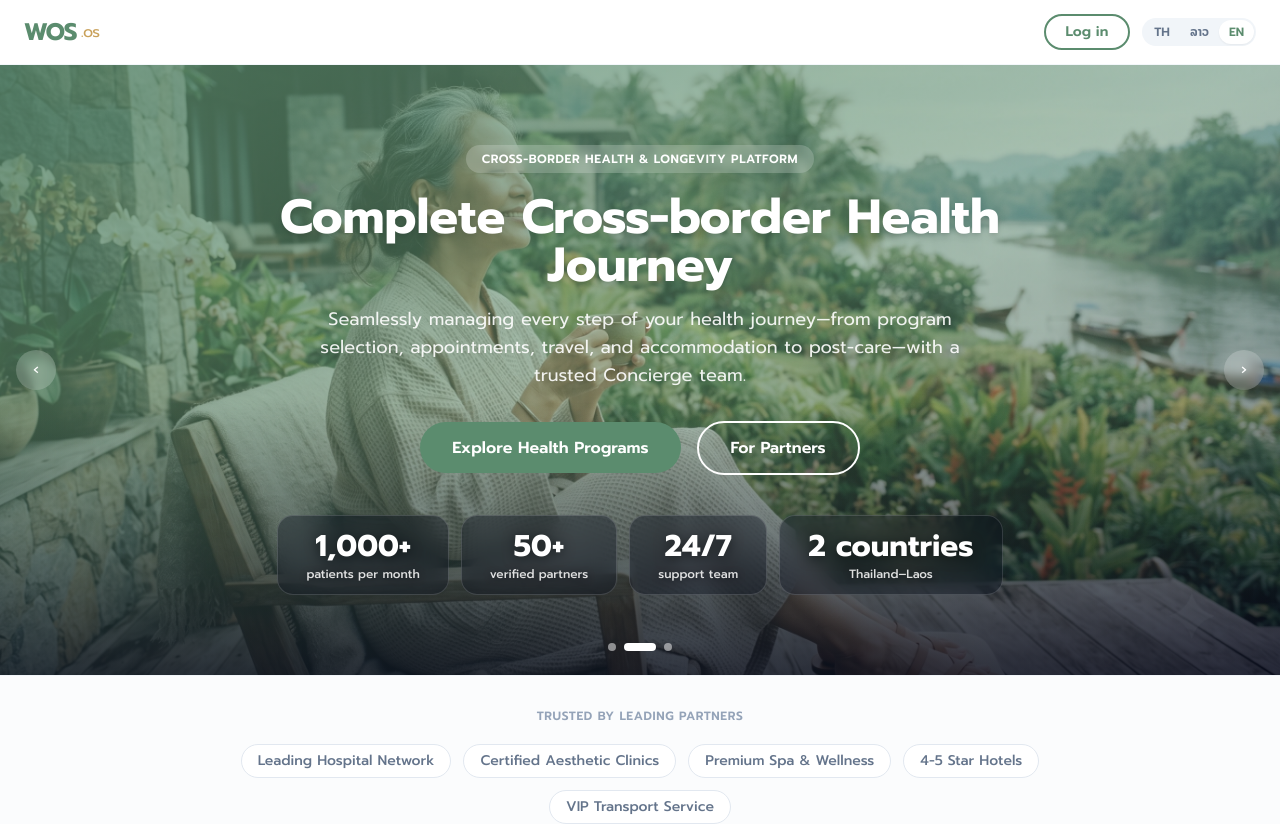
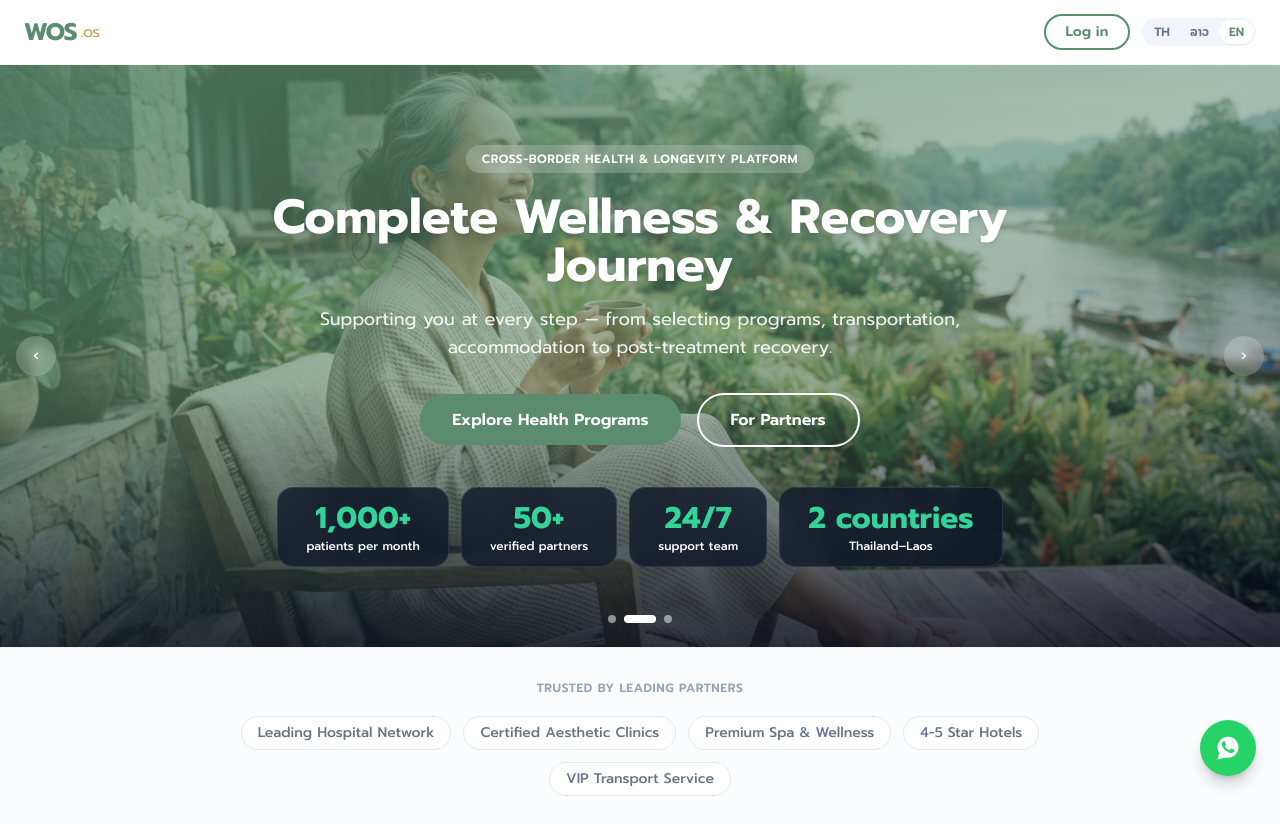
Before and after one commit to wosgateway/wos-platform, a Next.js app: page /en in a window 1280 px wide. Shown: the top 824 px of the page. Built offline with nearby package versions, Linux system fonts and the light colour scheme; no server answers; the database is empty.

Commit message:
feat(home): add WhatsApp floating button

```diff
--- a/src/app/[locale]/layout.tsx
+++ b/src/app/[locale]/layout.tsx
@@ -6,6 +6,7 @@ import { Prompt } from 'next/font/google';
 import { routing } from '@/i18n/routing';
 import { Header } from '@/components/Header';
 import { Footer } from '@/components/Footer';
+import { WhatsAppButton } from '@/components/WhatsAppButton';
 import '@/app/globals.css';
 
 const prompt = Prompt({
@@ -38,6 +39,7 @@ export default async function LocaleLayout({
           <Header />
           {children}
           <Footer />
+          <WhatsAppButton />
         </NextIntlClientProvider>
       </body>
     </html>
--- a/src/components/TrustBar.tsx
+++ b/src/components/TrustBar.tsx
@@ -9,12 +9,12 @@ export function TrustBar() {
       {items.map((item) => (
         <div
           key={item.label}
-          className="rounded-2xl border border-white/15 bg-slate-950/35 px-5 py-3 text-center backdrop-blur-md sm:px-7"
+          className="rounded-2xl border border-white/10 bg-slate-900/80 px-5 py-3 text-center backdrop-blur-md sm:px-7"
         >
-          <p className="text-2xl font-bold text-white drop-shadow-[0_2px_6px_rgba(0,0,0,0.55)] md:text-3xl">
+          <p className="text-2xl font-bold text-emerald-400 md:text-3xl">
             {item.value}
           </p>
-          <p className="mt-0.5 whitespace-nowrap text-xs font-medium text-white/85 drop-shadow-[0_1px_3px_rgba(0,0,0,0.5)]">
+          <p className="mt-0.5 whitespace-nowrap text-xs font-medium text-white">
             {item.label}
           </p>
         </div>
--- /dev/null
+++ b/src/components/WhatsAppButton.tsx
@@ -0,0 +1,37 @@
+'use client';
+
+import { useTranslations } from 'next-intl';
+
+// Lao customers primarily reach out via WhatsApp, so this floating button
+// stays visible on every public page (mounted once in [locale]/layout.tsx,
+// next to Header/Footer). Number matches the Laos contact line already
+// used in Footer.tsx (+856 20 9872 4718) since that's the number Lao
+// customers are told to use — kept in sync with Footer.tsx if that number
+// ever changes.
+const WHATSAPP_NUMBER = '8562098724718';
+
+export function WhatsAppButton() {
+  const t = useTranslations('whatsapp');
+
+  const href = `https://wa.me/${WHATSAPP_NUMBER}?text=${encodeURIComponent(t('message'))}`;
+
+  return (
+    <a
+      href={href}
+      target="_blank"
+      rel="noopener noreferrer"
+      aria-label={t('ariaLabel')}
+      title={t('tooltip')}
+      className="group fixed bottom-5 right-5 z-40 flex items-center gap-0 overflow-hidden rounded-full bg-[#25D366] text-white shadow-lg shadow-black/20 transition-all duration-300 hover:gap-2 hover:pr-4 hover:shadow-xl active:scale-95 sm:bottom-6 sm:right-6"
+    >
+      <span className="flex h-14 w-14 shrink-0 items-center justify-center">
+        <svg viewBox="0 0 32 32" className="h-7 w-7 fill-white" aria-hidden="true">
+          <path d="M16.004 3C9.377 3 4 8.373 4 15c0 2.386.696 4.61 1.897 6.478L4 29l7.72-1.86A11.94 11.94 0 0 0 16.004 27C22.63 27 28 21.627 28 15S22.63 3 16.004 3Zm7.02 16.98c-.293.824-1.462 1.53-2.397 1.727-.638.135-1.47.243-4.27-.917-3.582-1.483-5.89-5.1-6.07-5.34-.176-.24-1.45-1.93-1.45-3.68s.912-2.61 1.235-2.967c.324-.357.706-.446.94-.446.235 0 .47.002.674.012.216.01.507-.082.793.605.293.7.994 2.42 1.08 2.596.088.176.147.383.03.62-.117.238-.176.383-.352.588-.176.206-.37.46-.53.618-.176.176-.36.367-.155.72.206.352.916 1.51 1.966 2.446 1.35 1.205 2.49 1.578 2.842 1.755.352.176.558.147.764-.088.206-.235.882-1.028 1.117-1.38.235-.353.47-.294.793-.176.323.117 2.048.966 2.4 1.142.352.176.587.264.674.412.088.147.088.85-.205 1.674Z" />
+        </svg>
+      </span>
+      <span className="hidden max-w-0 whitespace-nowrap text-sm font-semibold opacity-0 transition-all duration-300 group-hover:max-w-xs group-hover:opacity-100 sm:inline-block">
+        {t('tooltip')}
+      </span>
+    </a>
+  );
+}
--- a/src/messages/en.json
+++ b/src/messages/en.json
@@ -2,8 +2,8 @@
   "home": {
     "hero": {
       "badge": "Cross-border Health & Longevity Platform",
-      "title": "Complete Cross-border Health Journey",
-      "subtitle": "Seamlessly managing every step of your health journey—from program selection, appointments, travel, and accommodation to post-care—with a trusted Concierge team.",
+      "title": "Complete Wellness & Recovery Journey",
+      "subtitle": "Supporting you at every step — from selecting programs, transportation, accommodation to post-treatment recovery.",
       "ctaPrimary": "Explore Health Programs",
       "ctaSecondary": "For Partners"
     },
@@ -344,5 +344,10 @@
     "allProvinces": "All Provinces",
     "noResults": "No partners match your search",
     "loadError": "Unable to load partner data right now. Please try again."
+  },
+  "whatsapp": {
+    "tooltip": "Chat with us on WhatsApp",
+    "ariaLabel": "Chat with WOS on WhatsApp",
+    "message": "Hi, I'd like to ask about WOS health programs."
   }
 }
--- a/src/messages/lo.json
+++ b/src/messages/lo.json
@@ -2,8 +2,8 @@
   "home": {
     "hero": {
       "badge": "ແພລດຟອມ Health & Longevity ຂ້າມພົມແດນ",
-      "title": "ຟື້ນຟູສຸຂະພາບຄົບວົງຈອນ",
-      "subtitle": "ດູແລທຸກຂັ້ນຕອນຂອງການເດີນທາງເພື່ອສຸຂະພາບ ຕັ້ງແຕ່ການເລືອກໂປຣແກຣມ, ນັດໝາຍ, ເດີນທາງ, ທີ່ພັກ ຈົນເຖິງການຟື້ນຟູ ດ້ວຍທີມ Concierge ທີ່ທ່ານວາງໃຈໄດ້.",
+      "title": "ຟື້ນຟູສຸຂະພາບແບບຄົບວົງຈອນ",
+      "subtitle": "ດູແລທ່ານທຸກຂັ້ນຕອນ ຕັ້ງແຕ່ເລືອກໂປຣແກຣມ, ນັດໝາຍ, ການຮັບ-ສົ່ງ, ທີ່ພັກ ຈົນເຖິງການຟື້ນຟູ",
       "ctaPrimary": "ຄົ້ນຫາໂປຣແກຣມສຸຂະພາບ",
       "ctaSecondary": "ສຳລັບຄູ່ຮ່ວມງານ"
     },
@@ -344,5 +344,10 @@
     "allProvinces": "ທຸກແຂວງ",
     "noResults": "ບໍ່ພົບຄູ່ຮ່ວມງານທີ່ກົງກັບການຄົ້ນຫາ",
     "loadError": "ບໍ່ສາມາດໂຫລດຂໍ້ມູນຄູ່ຮ່ວມງານໄດ້ໃນຂະນະນີ້ ກະລຸນາລອງໃໝ່ອີກຄັ້ງ"
+  },
+  "whatsapp": {
+    "tooltip": "ສົນທະນາກັບພວກເຮົາທາງ WhatsApp",
+    "ariaLabel": "ສົນທະນາກັບ WOS ທາງ WhatsApp",
+    "message": "ສະບາຍດີ ຢາກສອບຖາມກ່ຽວກັບໂປຣແກຣມສຸຂະພາບກັບ WOS."
   }
 }
--- a/src/messages/th.json
+++ b/src/messages/th.json
@@ -3,7 +3,7 @@
     "hero": {
       "badge": "แพลตฟอร์ม Health & Longevity ข้ามพรมแดน",
       "title": "ฟื้นฟูสุขภาพครบวงจร",
-      "subtitle": "ดูแลทุกขั้นตอนของการเดินทางเพื่อสุขภาพ ตั้งแต่การเลือกโปรแกรม นัดหมาย เดินทาง ที่พัก จนถึงการฟื้นฟู ด้วยทีม Concierge ที่คุณวางใจได้",
+      "subtitle": "ทุกการเดินทางเพื่อสุขภาพ เราดูแลให้ครบ ตั้งแต่โปรแกรม รับส่ง ที่พัก จนถึงการฟื้นฟู",
       "ctaPrimary": "ค้นหาโปรแกรมสุขภาพ",
       "ctaSecondary": "สำหรับพันธมิตร"
     },
@@ -344,5 +344,10 @@
     "allProvinces": "ทุกจังหวัด",
     "noResults": "ไม่พบพาร์ทเนอร์ที่ตรงกับการค้นหา",
     "loadError": "ไม่สามารถโหลดข้อมูลพาร์ทเนอร์ได้ในขณะนี้ กรุณาลองใหม่อีกครั้ง"
+  },
+  "whatsapp": {
+    "tooltip": "แชทกับเราทาง WhatsApp",
+    "ariaLabel": "แชทกับ WOS ทาง WhatsApp",
+    "message": "สวัสดีค่ะ สนใจสอบถามโปรแกรมสุขภาพกับ WOS ค่ะ"
   }
 }
```
